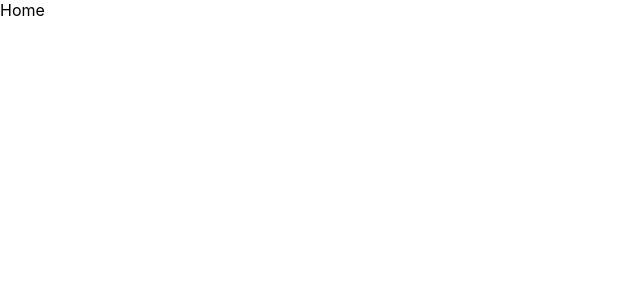
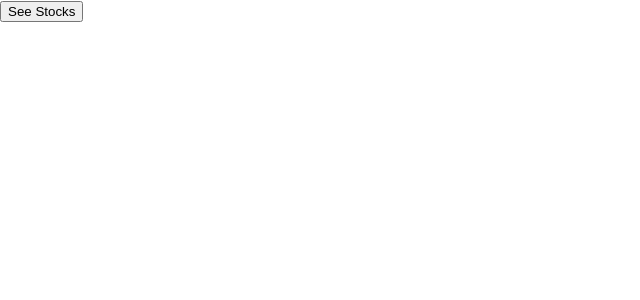
Before and after one commit to taylor-00-201/SimpleStocksMVP, a React (Create React App) app in the folder SimpleStocksClient/simplestocks/: page /home in a window 1280 px wide. Shown: the top 300 px of the page, without its empty margins (0-640 px from the left). Built offline with nearby package versions, Linux system fonts and the light colour scheme.

Commit message:
more dom stuff

```diff
--- a/SimpleStocksClient/simplestocks/src/Views/Home.js
+++ b/SimpleStocksClient/simplestocks/src/Views/Home.js
@@ -1,23 +1,38 @@
-//import React from "react";
-// import { useNavigate } from "react-router-dom";
-// import { useEffect, useState } from "react";
-// import { AllStocksView } from "./AllStocksView";
+import React from "react";
+import { useNavigate } from "react-router-dom";
+import { useEffect, useState } from "react";
 
 const Home = () => {
-  function GetAllData() {
-    fetch(`http//Localhost:7043/api/Assets/AllAssets`).then((Response) =>
-      Response.json().then((data) => {
-        console.log(data);
-        // data.map((stock) => ({
-        //   Symbol: stock.Symbol,
-        //   Name: stock.Name,
-        //   CurrentPrice: stock.CurrentPrice,
-        // }));
-        // setAllStocksFetch(stock);
-      })
-    );
-  }
-  return(<div>Home</div>)
+  const [stockData, setStockData] = useState([]);
+
+  const fetchData = async () => {
+    try {
+      await fetch(`https://localhost:7043/api/Assets/AllAssets
+            `).then((Response) =>
+        Response.json().then((data) => setStockData(data))
+      );
+
+      console.log(stockData);
+    } catch (error) {}
+  };
+
+  // function GetAllData() {
+  // fetch(`http//Localhost:7043/api/Assets/AllAssets`).then((Response) =>
+  //   Response.json().then((data) => {
+  //     console.log(data);
+  //     data.map((stock) => ({
+  //       Symbol: stock.Symbol,
+  //       Name: stock.Name,
+  //       CurrentPrice: stock.CurrentPrice,
+  //     }));
+  //     setAllStocksFetch(stock);
+  //   })
+  // );
+
+
+
+  return(<button onClick={fetchData}>See Stocks</button>);
+
 };
 
 export default Home;
```
Also changed, not shown: SimpleStocksClient/simplestocks/src/Views/AllStocksView.js (+11 -1 lines), 1 other file (tests, documents, lock files or other folders).
